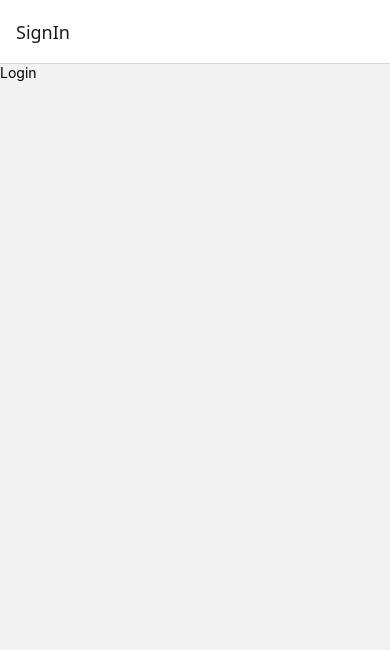
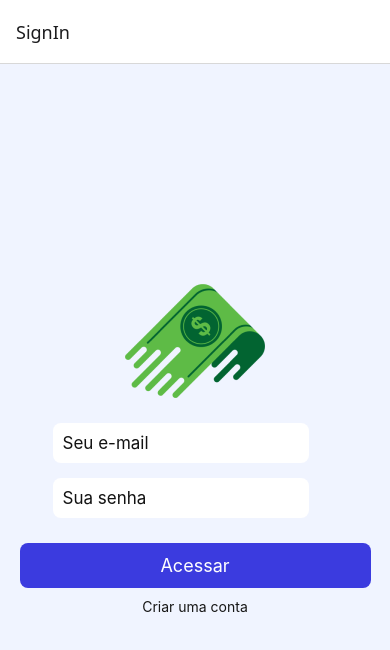
Before and after one commit to maitabom/react-native-financas, a React Native app: screen /SignIn in a window 390 px wide. Shown: the top 650 px of the page. Built offline with nearby package versions, Linux system fonts and the light colour scheme.

Commit message:
implementa tela de Login com campos de entrada e navegação para Cadastro

```diff
--- a/src/pages/SignIn/index.tsx
+++ b/src/pages/SignIn/index.tsx
@@ -1,9 +1,36 @@
-import { View, Text } from 'react-native';
+import { useNavigation } from '@react-navigation/native';
+import {
+  AreaInput,
+  Background,
+  Container,
+  Input,
+  Logo,
+  SubmitButton,
+  SubmitText,
+  Link,
+  LinkText,
+} from './styles';
 
 export default function SignIn() {
+  const navigation = useNavigation<any>();
+
   return (
-    <View>
-      <Text>Login</Text>
-    </View>
+    <Background>
+      <Container behavior="padding" enabled>
+        <Logo source={require('../../assets/Logo.png')} />
+        <AreaInput>
+          <Input placeholder="Seu e-mail" />
+        </AreaInput>
+        <AreaInput>
+          <Input placeholder="Sua senha" />
+        </AreaInput>
+        <SubmitButton activeOpacity={0.8}>
+          <SubmitText>Acessar</SubmitText>
+        </SubmitButton>
+        <Link onPress={() => navigation.navigate('SignUp')}>
+          <LinkText>Criar uma conta</LinkText>
+        </Link>
+      </Container>
+    </Background>
   );
 }
--- /dev/null
+++ b/src/pages/SignIn/styles.ts
@@ -0,0 +1,54 @@
+import styled from 'styled-components/native';
+
+export const Background = styled.View`
+  flex: 1;
+  background-color: #f0f4ff;
+`;
+
+export const Container = styled.KeyboardAvoidingView`
+  flex: 1;
+  align-items: center;
+  justify-content: center;
+`;
+
+export const Logo = styled.Image`
+  margin-bottom: 25px;
+`;
+
+export const AreaInput = styled.View`
+  flex-direction: row;
+`;
+
+export const Input = styled.TextInput`
+  background-color: #fff;
+  width: 90%;
+  font-size: 17px;
+  padding: 10px;
+  border-radius: 8px;
+  color: #121212;
+  margin-bottom: 15px;
+`;
+
+export const SubmitButton = styled.TouchableOpacity`
+  width: 90%;
+  height: 45px;
+  border-radius: 8px;
+  background-color: #3b3bdf;
+  margin-top: 10px;
+  align-items: center;
+  justify-content: center;
+`;
+
+export const SubmitText = styled.Text`
+  font-size: 18px;
+  color: #fff;
+`;
+
+export const Link = styled.TouchableOpacity`
+  margin-top: 10px;
+  margin-bottom: 10px;
+`;
+
+export const LinkText = styled.Text`
+  color: #171717;
+`;
```
